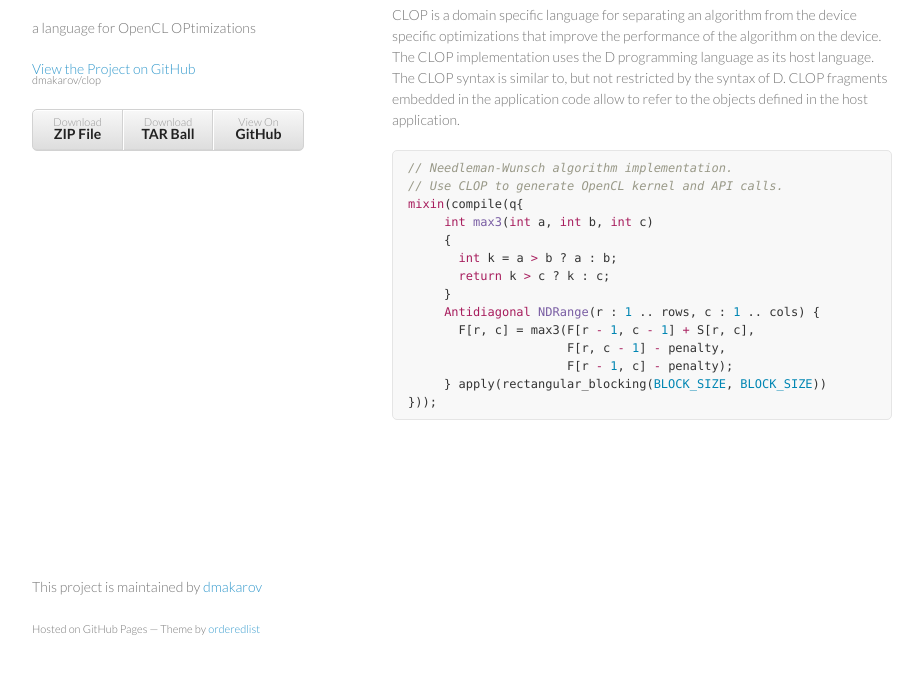
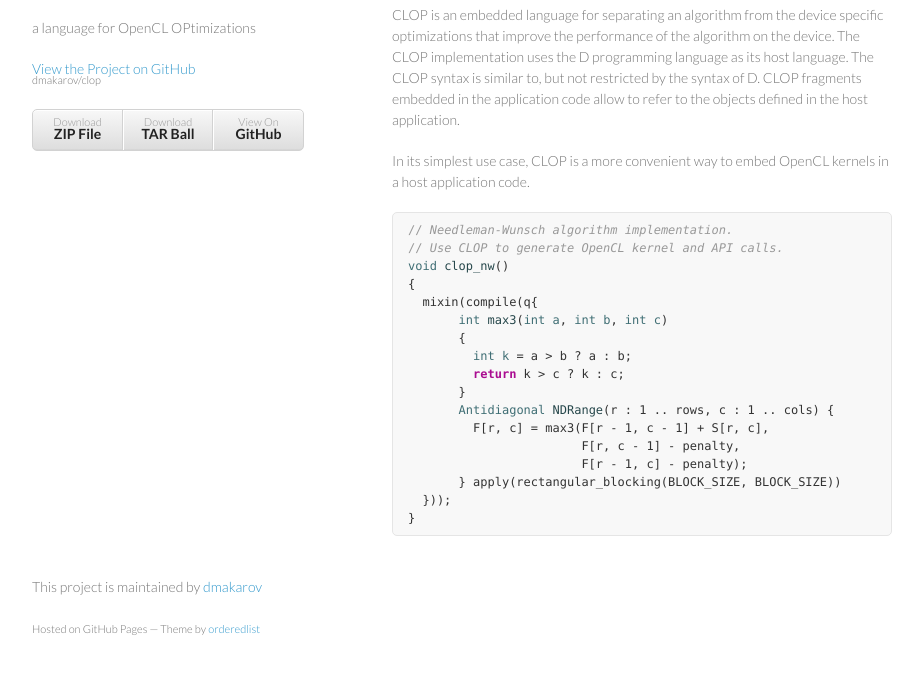
Before and after one commit to dmakarov/clop, a plain HTML site: page index.html in a window 1280 px wide. Shown: the part 92-766 px from the top of the page, without its empty margins (178-1101 px from the left). Drawn offline with Linux system fonts and the light colour scheme.

Commit message:
Convert clop-pages to org.

```diff
--- a/index.html
+++ b/index.html
@@ -1,84 +1,88 @@
-<!doctype html>
-<html>
-
+<?xml version="1.0" encoding="utf-8"?>
+<!DOCTYPE html PUBLIC "-//W3C//DTD XHTML 1.0 Strict//EN"
+"http://www.w3.org/TR/xhtml1/DTD/xhtml1-strict.dtd">
+<html xmlns="http://www.w3.org/1999/xhtml" lang="en" xml:lang="en">
 <head>
-    <meta charset="utf-8">
-    <meta http-equiv="X-UA-Compatible" content="chrome=1">
 <title>CLOP by dmakarov</title>
-
-    <link rel="stylesheet" href="stylesheets/styles.css">
-    <link rel="stylesheet" href="stylesheets/pygment_trac.css">
-    <meta name="viewport" content="width=device-width, initial-scale=1, user-scalable=no">
+<!-- 2015-09-12 Sat 22:11 -->
+<meta  http-equiv="Content-Type" content="text/html;charset=utf-8" />
+<meta  name="generator" content="Org-mode" />
+<link rel="stylesheet" href="stylesheets/styles.css"/>
+<link rel="stylesheet" href="stylesheets/pygment_trac.css"/>
+<meta name="viewport" content="width=device-width, initial-scale=1, user-scalable=no"/>
 </head>
-
 <body>
-    <div class="wrapper">
-
+<div id="wrapper" class="status">
+      <div>
       <!-- ============== HEADER ============== -->
-
       <header>
         <h1>CLOP</h1>
         <p>a language for OpenCL OPtimizations</p>
-
         <p class="view">
           <a href="https://github.com/dmakarov/clop">
             View the Project on GitHub <small>dmakarov/clop</small>
           </a>
         </p>
-
         <ul>
           <li><a href="https://github.com/dmakarov/clop/zipball/master">Download <strong>ZIP File</strong></a></li>
           <li><a href="https://github.com/dmakarov/clop/tarball/master">Download <strong>TAR Ball</strong></a></li>
           <li><a href="https://github.com/dmakarov/clop">View On <strong>GitHub</strong></a></li>
         </ul>
       </header>
+      <!-- ============== SECTION ============== -->
+</div>
+<section id="">
+<h1 class="title">CLOP by dmakarov</h1>
 
-      <!-- ============== SECTION ============== -->
-
-      <section>
-        <h3>Overview</h3>
+<div id="outline-container-sec-1" class="outline-3">
+<h3 id="sec-1">Overview</h3>
+<div class="outline-text-3" id="text-1">
+<p>
+CLOP is an embedded language for separating an algorithm from the device
+specific optimizations that improve the performance of the algorithm on the
+device.  The CLOP implementation uses the D programming language as its host
+language.  The CLOP syntax is similar to, but not restricted by the syntax of
+D.  CLOP fragments embedded in the application code allow to refer to the
+objects defined in the host application.
+</p>
 
 <p>
-          CLOP is a domain specific language for separating an
-          algorithm from the device specific optimizations that
-          improve the performance of the algorithm on the device.  The
-          CLOP implementation uses the D programming language as its
-          host language.  The CLOP  syntax is similar to, but not
-          restricted by the syntax of D.  CLOP fragments embedded in
-          the application code allow to refer to the objects defined
-          in the host application.
+In its simplest use case, CLOP is a more convenient way to embed OpenCL
+kernels in a host application code.
 </p>
 
-        <div class="highlight highlight-d">
-          <pre>
-<span class="pl-c">// Needleman-Wunsch algorithm implementation.</span>
-<span class="pl-c">// Use CLOP to generate OpenCL kernel and API calls.</span>
-<span class="pl-k">mixin</span>(compile(q{
-     <span class="pl-k">int</span> <span class="pl-en">max3</span>(<span class="pl-k">int</span> a, <span class="pl-k">int</span> b, <span class="pl-k">int</span> c)
+<div class="org-src-container">
+
+<pre class="src src-cpp"><span style="color: #999999;">// </span><span style="color: #999999; font-style: italic;">Needleman-Wunsch algorithm implementation.</span>
+<span style="color: #999999;">// </span><span style="color: #999999; font-style: italic;">Use CLOP to generate OpenCL kernel and API calls.</span>
+<span style="color: #3F6E74;">void</span> <span style="color: #26474B;">clop_nw</span>()
 {
-       <span class="pl-k">int</span> k = a <span class="pl-k">&gt;</span> b ? a : b;
-       <span class="pl-k">return</span> k <span class="pl-k">&gt;</span> c ? k : c;
+  mixin(compile(q{
+       <span style="color: #3F6E74;">int</span> <span style="color: #26474B;">max3</span>(<span style="color: #3F6E74;">int</span> <span style="color: #3F6E74;">a</span>, <span style="color: #3F6E74;">int</span> <span style="color: #3F6E74;">b</span>, <span style="color: #3F6E74;">int</span> <span style="color: #3F6E74;">c</span>)
+       {
+         <span style="color: #3F6E74;">int</span> <span style="color: #3F6E74;">k</span> = a &gt; b ? a : b;
+         <span style="color: #AA0D91; font-weight: bold;">return</span> k &gt; c ? k : c;
        }
-     <span class="pl-k">Antidiagonal</span> <span class="pl-en">NDRange</span>(r : <span class="pl-c1">1</span> .. rows, c : <span class="pl-c1">1</span> .. cols) {
-       F[r, c] = max3(F[r <span class="pl-k">-</span> <span class="pl-c1">1</span>, c <span class="pl-k">-</span> <span class="pl-c1">1</span>] <span class="pl-k">+</span> S[r, c],
-                      F[r, c <span class="pl-k">-</span> <span class="pl-c1">1</span>] <span class="pl-k">-</span> penalty,
-                      F[r <span class="pl-k">-</span> <span class="pl-c1">1</span>, c] <span class="pl-k">-</span> penalty);
-     } apply(rectangular_blocking(<span class="pl-c1">BLOCK_SIZE</span>, <span class="pl-c1">BLOCK_SIZE</span>))
-}));</pre>
+       <span style="color: #3F6E74;">Antidiagonal</span> <span style="color: #26474B;">NDRange</span>(r : 1 .. rows, c : 1 .. cols) {
+         F[r, c] = max3(F[r - 1, c - 1] + S[r, c],
+                        F[r, c - 1] - penalty,
+                        F[r - 1, c] - penalty);
+       } apply(rectangular_blocking(BLOCK_SIZE, BLOCK_SIZE))
+  }));
+}
+</pre>
+</div>
+</div>
 </div>
 </section>
-
+<div id="postamble" class="status">
       <!-- ============== FOOTER ============== -->
-
       <footer>
         <p>This project is maintained by <a href="https://github.com/dmakarov">dmakarov</a></p>
         <p><small>Hosted on GitHub Pages &mdash; Theme by <a href="https://github.com/orderedlist">orderedlist</a></small></p>
       </footer>
-
     </div>
-
     <!-- ============== SCRIPTS ============== -->
-
     <script src="javascripts/scale.fix.js"></script>
     <script type="text/javascript">
       var gaJsHost = (("https:" == document.location.protocol) ? "https://ssl." : "http://www.");
@@ -90,6 +94,6 @@
         pageTracker._trackPageview();
       } catch(err) {}
     </script>
-
+</div>
 </body>
 </html>
--- a/stylesheets/styles.css
+++ b/stylesheets/styles.css
@@ -14,6 +14,12 @@ h1, h2, h3, h4, h5, h6 {
 
 p, ul, ol, table, pre, dl {
   margin:0 0 20px;
+}
+
+.title {
+    font-size:0px;
+    color:#fff;
+    margin:0 0 0px;
 }
 
 h1, h2, h3 {
@@ -45,7 +51,7 @@ a small {
   display:block;
 }
 
-.wrapper {
+.status {
   width:860px;
   margin:0 auto;
 }
```
Also changed, not shown: 3 other files. Lines whose indentation alone changed are shown as unchanged.
